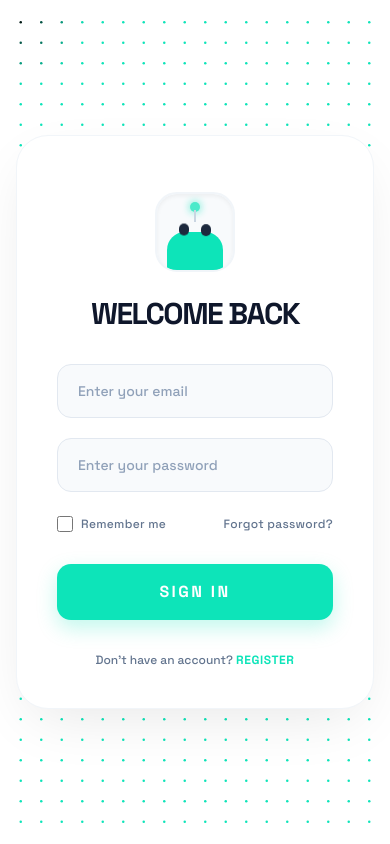
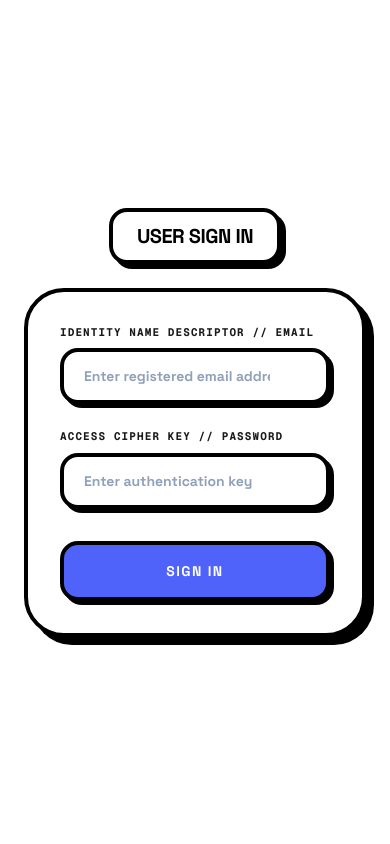
Before and after one commit to Rohan07Das/cloud-drive-frontend, a Next.js app: page / in a window 390 px wide. Built offline with nearby package versions, Linux system fonts and the light colour scheme.

Commit message:
Refactor login page messages and styles
Updated bot messages and styling for login feedback.

```diff
--- a/app/page.tsx
+++ b/app/page.tsx
@@ -2,7 +2,6 @@
 
 import { useState, useRef, useEffect } from 'react';
 import { useRouter } from 'next/navigation'; // Imported for internal redirection
-import DotGrid from '@/components/DotGrid';
 import { Space_Grotesk } from 'next/font/google';
 
 const spaceGrotesk = Space_Grotesk({
@@ -15,7 +14,7 @@ export default function Home() {
   const [email, setEmail] = useState('');
   const [password, setPassword] = useState('');
   const [botMessage, setBotMessage] = useState<string | null>(null);
-  const [messageColor, setMessageColor] = useState<'text-emerald-500' | 'text-red-500' | 'text-amber-500'>('text-emerald-500');
+  const [messageColor, setMessageColor] = useState<'bg-[#0DE4B9]' | 'bg-red-400' | 'bg-amber-400'>('bg-[#0DE4B9]');
 
   const messageTimeoutRef = useRef<NodeJS.Timeout | null>(null);
 
@@ -35,8 +34,8 @@ export default function Home() {
     // 1. EMPTY FIELD CHECK
     if (!email.trim() || !password.trim()) {
       setTimeout(() => {
-        setBotMessage("Beep! Please enter both your ID and password.");
-        setMessageColor('text-amber-500');
+        setBotMessage("SYSTEM ALERT: Enter both your ID and password keys.");
+        setMessageColor('bg-amber-400');
         messageTimeoutRef.current = setTimeout(() => setBotMessage(null), 4000);
       }, 50);
       return;
@@ -44,8 +43,8 @@ export default function Home() {
 
     // 2. SHOW LOADING STATE
     setTimeout(() => {
-      setBotMessage("Connecting to secure server...");
-      setMessageColor('text-emerald-500');
+      setBotMessage("Connecting to secure transmission cluster...");
+      setMessageColor('bg-[#0DE4B9]');
     }, 50);
 
     try {
@@ -62,8 +61,8 @@ export default function Home() {
 
       if (response.ok) {
         // 4. SUCCESS: STORE TOKEN AND TRANSITION INTERNALLY
-        setBotMessage("Access Granted! Teleporting to dashboard...");
-        setMessageColor('text-emerald-500');
+        setBotMessage("Access Granted! Triggering console teleportation...");
+        setMessageColor('bg-[#0DE4B9]');
 
         // Save the received token securely to localStorage for your dashboard to grab
         localStorage.setItem('cloud_token', data.token);
@@ -75,134 +74,139 @@ export default function Home() {
 
       } else {
         // 5. REJECTED LOGIN (Wrong password, etc.)
-        setBotMessage(data.error || "Oops! Invalid ID or password.");
-        setMessageColor('text-red-500');
+        setBotMessage(data.error || "Access Denied: Invalid ID or password.");
+        setMessageColor('bg-red-400');
         messageTimeoutRef.current = setTimeout(() => setBotMessage(null), 4000);
       }
 
     } catch (error) {
       // 6. SERVER IS OFFLINE
-      setBotMessage("Error: Could not reach the server.");
-      setMessageColor('text-red-500');
+      setBotMessage("Fatal Error: Could not establish server handshake.");
+      setMessageColor('bg-red-400');
       messageTimeoutRef.current = setTimeout(() => setBotMessage(null), 4000);
     }
   };
 
   return (
-    <main className={`relative flex min-h-screen items-center justify-center bg-[#ffffff] overflow-hidden antialiased ${spaceGrotesk.className}`}>
+    <main className={`relative flex min-h-screen items-center justify-start bg-[#FFFFFF] overflow-hidden antialiased p-6 md:p-20 ${spaceGrotesk.className}`}>
 
       <style>{`
         @keyframes slidePop {
-          0% { opacity: 0; transform: translateY(15px) scale(0.9); }
-          70% { transform: translateY(-2px) scale(1.02); }
+          0% { opacity: 0; transform: translateY(-15px) scale(0.95); }
+          70% { transform: translateY(2px) scale(1.01); }
           100% { opacity: 1; transform: translateY(0) scale(1); }
         }
         .animate-slide-pop {
-          animation: slidePop 0.35s cubic-bezier(0.16, 1, 0.3, 1) forwards;
-          transform-origin: bottom left;
+          animation: slidePop 0.4s cubic-bezier(0.175, 0.885, 0.32, 1.275) forwards;
         }
       `}</style>
 
-      {/* --- THE BACKGROUND --- */}
-      <div className="absolute inset-0 z-0">
-        <DotGrid
-          dotSize={2.5}
-          gap={18}
-          baseColor="#0de4b9"
-          activeColor="#000000"
-          proximity={70}
-          shockRadius={200}
-          shockStrength={7}
-          resistance={650}
-          returnDuration={1.7}
+      {/* --- STICKER BOMB IMAGE POSITIONED EXCLUSIVELY ON THE RIGHT SIDE --- */}
+      <div
+        className="hidden md:block absolute right-16 top-0 bottom-0 w-[45%] bg-cover bg-center bg-no-repeat z-0"
+        style={{ backgroundImage: `url('https://r4.wallpaperflare.com/wallpaper/798/118/422/sticker-bomb-sticks-bombs-wallpaper-00133d613f3f4a18ecaab94d0666fcb1.jpg')` }}
       />
+
+      {/* --- FORM CONTAINER FIXED TO THE LEFT SIDE --- */}
+      <div className="w-full max-w-[440px] flex flex-col items-center relative z-10 md:ml-10">
+
+        {/* --- BRAND TITLE HEADER --- */}
+        <div className="mb-6 transform hover:scale-105 transition-transform duration-200 border-4 border-black bg-white shadow-[5px_5px_0px_#000000] px-6 py-2.5 rounded-2xl">
+          <h1 className="text-xl md:text-2xl font-bold text-black text-center tracking-tight uppercase select-none">
+            USER SIGN IN
+          </h1>
         </div>
 
-      {/* --- THE LOGIN OVERLAY --- */}
-      <div className="absolute inset-0 z-10 flex items-center justify-center pointer-events-none px-4">
+        {/* --- SYSTEM NOTIFICATION HEADER FEED --- */}
+        {botMessage && (
+          <div className={`w-full mb-4 ${messageColor} border-4 border-black shadow-[4px_4px_0px_#000000] rounded-2xl px-5 py-3 animate-slide-pop text-center`}>
+            <p className="text-xs font-bold font-mono uppercase tracking-wide text-black">
+              {botMessage}
+            </p>
+          </div>
+        )}
 
+        {/* --- MAIN ACTION FORM CONTAINER --- */}
         <form
           onSubmit={handleLogin}
           noValidate
-          className="w-full max-w-[420px] p-10 rounded-[2rem] bg-white border border-slate-100 shadow-[0_20px_60px_-15px_rgba(0,0,0,0.1)] pointer-events-auto flex flex-col relative"
+          className="w-full p-8 md:p-10 rounded-[2.5rem] bg-white border-4 border-black shadow-[8px_8px_0px_#000000] flex flex-col relative transition-all duration-300"
         >
 
-          {/* --- THE CHARACTER & SPEECH BUBBLE --- */}
-          <div className="relative flex justify-center mb-6 mt-4">
+          {/* --- DATA INPUT TARGET FIELDS --- */}
+          <div className="space-y-6">
 
-            {botMessage && (
-              <div className="absolute -top-9 -right-2 sm:-right-0 bg-white border-2 border-slate-100 shadow-xl rounded-2xl px-4 py-2.5 z-20 w-max max-w-[160px] text-center animate-slide-pop">
-                <p className={`text-xs font-bold leading-tight ${messageColor}`}>
-                  {botMessage}
-                </p>
-                <div className="absolute bottom-[-6px] left-4 w-3 h-3 bg-white border-b-2 border-r-2 border-slate-100 transform rotate-45"></div>
-              </div>
-            )}
+            {/* EMAIL INPUT BLOCK */}
+            <div className="relative">
+              <label className="block text-[11px] font-bold tracking-widest text-[#1a1a1a] uppercase font-mono mb-2" htmlFor="email">
+                IDENTITY NAME DESCRIPTOR // EMAIL
+              </label>
 
-            <div className="relative w-20 h-20 rounded-3xl bg-slate-50 flex items-center justify-center border-2 border-slate-100 shadow-inner overflow-hidden group">
-              <div className="absolute bottom-[-10px] w-14 h-12 bg-[#0de4b9] rounded-t-2xl transition-transform duration-300 group-hover:translate-y-[-5px]"></div>
-
-              <div className="absolute top-8 flex space-x-3">
-                <div className="w-2.5 h-3 bg-slate-800 rounded-full animate-bounce" style={{ animationDuration: '2s' }}></div>
-                <div className="w-2.5 h-3 bg-slate-800 rounded-full animate-bounce" style={{ animationDelay: '0.2s', animationDuration: '2s' }}></div>
-              </div>
-
-              <div className="absolute top-2 w-2.5 h-2.5 bg-[#0de4b9] rounded-full shadow-[0_0_8px_#0de4b9] animate-pulse"></div>
-              <div className="absolute top-4 w-0.5 h-3 bg-slate-300"></div>
-            </div>
-          </div>
-
-          <h1 className="text-3xl font-bold text-slate-900 text-center tracking-tighter mb-8 uppercase">
-            Welcome Back
-          </h1>
-
-          <div className="space-y-5">
-            <div className="relative">
-              <label className="sr-only" htmlFor="email">Email</label>
+              <div className="relative w-full group">
                 <input
                   type="email"
                   id="email"
                   value={email}
                   onChange={(e) => setEmail(e.target.value)}
                   suppressHydrationWarning
-                className="w-full bg-slate-50 border border-slate-200 rounded-xl px-5 py-4 text-slate-900 placeholder-slate-400 focus:outline-none focus:ring-2 focus:ring-[#0de4b9] focus:bg-white transition-all font-medium text-sm"
-                placeholder="Enter your email"
+                  className="w-full bg-white border-4 border-black rounded-2xl pl-5 pr-14 py-3.5 text-black placeholder-slate-400 font-bold text-sm shadow-[4px_4px_0px_#000000] transition-all duration-200 focus:outline-none focus:bg-[#FAF6EE] focus:shadow-[6px_6px_0px_#000000] focus:-translate-x-0.5 focus:-translate-y-0.5 hover:-translate-x-0.5 hover:-translate-y-0.5 hover:shadow-[6px_6px_0px_#000000]"
+                  placeholder="Enter registered email address"
                 />
+
+                {/* Clear Email Button */}
+                {email && (
+                  <button
+                    type="button"
+                    onClick={() => setEmail('')}
+                    className="absolute top-1/2 right-4 -translate-y-1/2 w-6 h-6 rounded-lg border-2 border-[#161513] bg-white flex items-center justify-center font-black text-xs text-[#161513] pointer-events-auto z-20 transition-all duration-100 shadow-[2px_2px_0px_0px_rgba(22,21,19,1)] group-hover:-translate-x-0.5 group-hover:translate-y-[-55%] group-hover:shadow-[3px_3px_0px_0px_rgba(22,21,19,1)] group-focus-within:-translate-x-0.5 group-focus-within:translate-y-[-55%] group-focus-within:shadow-[3px_3px_0px_0px_rgba(22,21,19,1)] hover:bg-red-500 hover:text-white hover:!translate-x-0 hover:!translate-y-[-40%] hover:shadow-[1px_1px_0px_0px_rgba(22,21,19,1)] active:!translate-x-[2px] active:!translate-y-[-30%] active:shadow-[0px_0px_0px_0px_rgba(22,21,19,1)]"
+                    title="Remove Task"
+                  >
+                    ✕
+                  </button>
+                )}
+              </div>
             </div>
 
+            {/* PASSWORD INPUT BLOCK */}
             <div className="relative">
-              <label className="sr-only" htmlFor="password">Password</label>
+              <label className="block text-[11px] font-bold tracking-widest text-[#1a1a1a] uppercase font-mono mb-2" htmlFor="password">
+                ACCESS CIPHER KEY // PASSWORD
+              </label>
+
+              <div className="relative w-full group">
                 <input
                   type="password"
                   id="password"
                   value={password}
                   onChange={(e) => setPassword(e.target.value)}
                   suppressHydrationWarning
-                className="w-full bg-slate-50 border border-slate-200 rounded-xl px-5 py-4 text-slate-900 placeholder-slate-400 focus:outline-none focus:ring-2 focus:ring-[#0de4b9] focus:bg-white transition-all font-medium text-sm"
-                placeholder="Enter your password"
+                  className="w-full bg-white border-4 border-black rounded-2xl pl-5 pr-14 py-3.5 text-black placeholder-slate-400 font-bold text-sm shadow-[4px_4px_0px_#000000] transition-all duration-200 focus:outline-none focus:bg-[#FAF6EE] focus:shadow-[6px_6px_0px_#000000] focus:-translate-x-0.5 focus:-translate-y-0.5 hover:-translate-x-0.5 hover:-translate-y-0.5 hover:shadow-[6px_6px_0px_#000000]"
+                  placeholder="Enter authentication key"
                 />
+
+                {/* Clear Password Button */}
+                {password && (
+                  <button
+                    type="button"
+                    onClick={() => setPassword('')}
+                    className="absolute top-1/2 right-4 -translate-y-1/2 w-6 h-6 rounded-lg border-2 border-[#161513] bg-white flex items-center justify-center font-black text-xs text-[#161513] pointer-events-auto z-20 transition-all duration-100 shadow-[2px_2px_0px_0px_rgba(22,21,19,1)] group-hover:-translate-x-0.5 group-hover:translate-y-[-55%] group-hover:shadow-[3px_3px_0px_0px_rgba(22,21,19,1)] group-focus-within:-translate-x-0.5 group-focus-within:translate-y-[-55%] group-focus-within:shadow-[3px_3px_0px_0px_rgba(22,21,19,1)] hover:bg-red-500 hover:text-white hover:!translate-x-0 hover:!translate-y-[-40%] hover:shadow-[1px_1px_0px_0px_rgba(22,21,19,1)] active:!translate-x-[2px] active:!translate-y-[-30%] active:shadow-[0px_0px_0px_0px_rgba(22,21,19,1)]"
+                    title="Remove Task"
+                  >
+                    ✕
+                  </button>
+                )}
               </div>
             </div>
 
-          <div className="flex items-center justify-between text-xs text-slate-500 mt-6 font-medium tracking-wide">
-            <label className="flex items-center gap-2 cursor-pointer hover:text-slate-800 transition-colors">
-              <input type="checkbox" className="w-4 h-4 rounded bg-white border-slate-300 text-[#0de4b9] focus:ring-0 focus:ring-offset-0 cursor-pointer" />
-              <span>Remember me</span>
-            </label>
-            <a href="#" className="text-slate-500 hover:text-[#0de4b9] transition-colors">Forgot password?</a>
           </div>
 
+          {/* --- PRIMARY ROUTING TRANSMISSION BUTTON --- */}
           <button
             type="submit"
-            className="w-full mt-8 py-4 bg-[#0de4b9] hover:bg-[#0bc29d] text-white font-bold text-base tracking-[0.15em] uppercase rounded-xl transition-all duration-300 shadow-[0_8px_20px_rgba(13,228,185,0.25)] hover:shadow-[0_12px_25px_rgba(13,228,185,0.4)] hover:-translate-y-1"
+            className="w-full mt-8 py-4 bg-[#4F62F9] text-white font-bold text-sm tracking-widest uppercase border-4 border-black rounded-2xl shadow-[4px_4px_0px_#000000] hover:shadow-[2px_2px_0px_#000000] hover:translate-x-[2px] hover:translate-y-[2px] active:shadow-none active:translate-x-[4px] active:translate-y-[4px] transition-all duration-150 ease-out"
           >
-            Sign In
+            SIGN IN
           </button>
-
-          <p className="text-center text-xs text-slate-500 mt-8 font-medium">
-            Don't have an account?{' '}
-            <a href="#" className="text-[#0de4b9] hover:text-[#0bc29d] transition-colors font-bold tracking-wider uppercase">Register</a>
-          </p>
 
         </form>
       </div>
```
Lines whose indentation alone changed are shown as unchanged.
